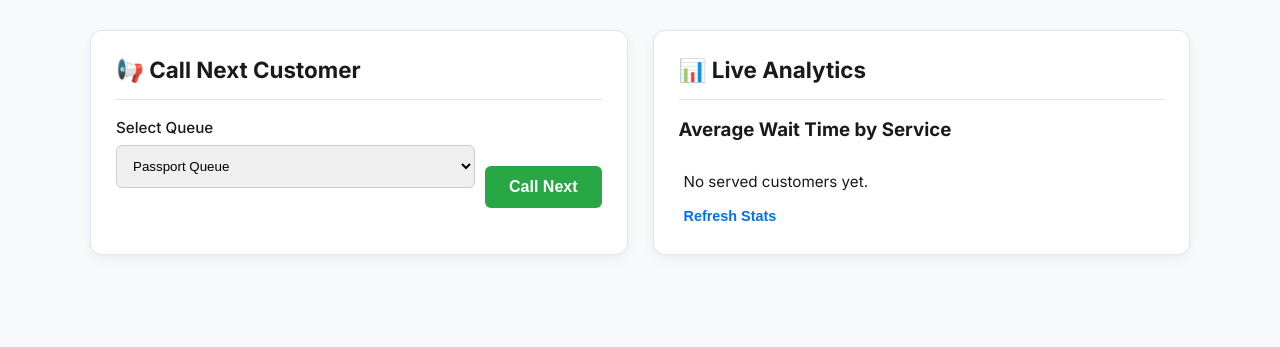
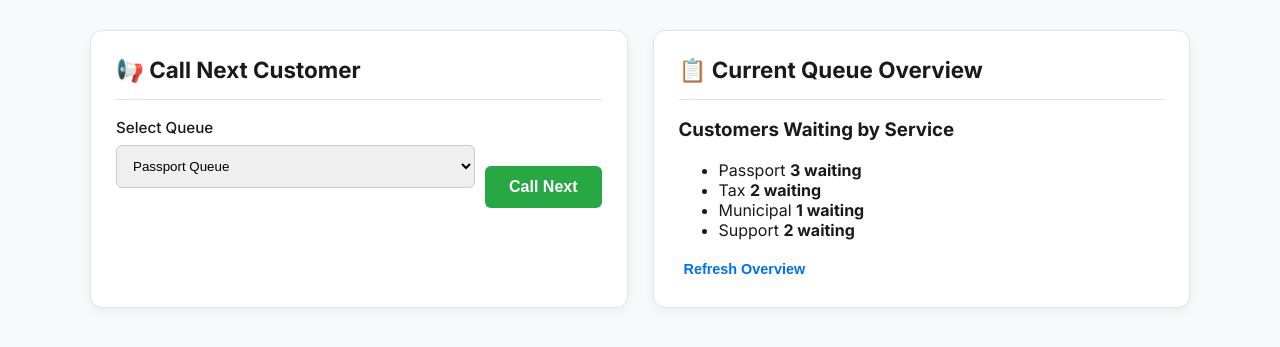
Before and after one commit to VictorImanuel2/211-SmartQueue, a Flask app: page /admin in a window 1280 px wide. Shown: the part 251-598 px from the top of the page. Run offline with Flask 3, Linux system fonts and the light colour scheme; data that the repository does not hold is empty.

Commit message:
Current queue overview
La til admin funksjon som viser hvor mange som er i køen

```diff
--- a/app.py
+++ b/app.py
@@ -6,21 +6,18 @@
 #     QueueManager instance (see smartqueue/queues.py).
 #   - Two user-facing pages: customer kiosk (/) and admin dashboard (/admin),
 #     rendered via Jinja2 templates in templates/.
-#   - Four JSON API endpoints under /api/ are consumed by static/script.js:
-#       POST /api/ticket      — issue a new ticket (normal or priority)
-#       GET  /api/status/<id>  — check position & estimated wait
-#       POST /api/serve        — admin calls next customer from a queue
-#       GET  /api/analytics    — average wait time per service
+#   - JSON API endpoints under /api/ are consumed by static/script.js:
+#       POST /api/ticket          — issue a new ticket (normal or priority)
+#       GET  /api/status/<id>     — check position & estimated wait
+#       POST /api/serve           — admin calls next customer from a queue
+#       GET  /api/queue           — get queue details for a given service
+#       GET  /api/queue-overview  — get current waiting counts by service
 #   - Data models (Ticket, Customer, ServiceType) are in smartqueue/models.py.
-#   - Analytics logic is in smartqueue/analytics.py.
 #   - No database; everything resets on server restart.
 # =============================================================================
 
 from flask import Flask, render_template, request, jsonify
 from smartqueue.queues import QueueManager
-from smartqueue.analytics import rank_services_by_avg_wait
-from smartqueue.models import ServiceType
-import threading
 
 app = Flask(__name__)
 
@@ -30,13 +27,14 @@ manager = QueueManager()
 # Pre-populate with more diverse data for a better demo
 try:
     print("Pre-populating queue with mock data...")
+
     # Passport queue
     manager.issue_ticket("u1", "Alice", "passport", priority_level=0)
     manager.issue_ticket("u2", "Bob", "passport", priority_level=0)
-    manager.issue_ticket("u3", "Charlie", "passport", priority_level=5) # Priority
+    manager.issue_ticket("u3", "Charlie", "passport", priority_level=5)  # Priority
 
     # Tax queue
-    manager.issue_ticket("u4", "Diana", "tax", priority_level=8) # High Priority
+    manager.issue_ticket("u4", "Diana", "tax", priority_level=8)  # High Priority
     manager.issue_ticket("u5", "Eve", "tax", priority_level=0)
 
     # Municipal queue
@@ -53,8 +51,8 @@ except Exception as e:
 
 @app.route('/')
 def home():
-    # Redirect to customer page by default
     return render_template('customer.html')
+
 
 @app.route('/admin')
 def admin():
@@ -74,7 +72,6 @@ def create_ticket():
         priority = int(data.get('priority', 0))
 
         ticket = manager.issue_ticket(user_id, name, service, priority_level=priority)
-
         position, wait = manager.get_position(ticket.ticket_id)
 
         return jsonify({
@@ -90,6 +87,7 @@ def create_ticket():
     except Exception as e:
         return jsonify({'success': False, 'error': str(e)}), 500
 
+
 @app.route('/api/status/<ticket_id>', methods=['GET'])
 def get_status(ticket_id):
     pos, wait = manager.get_position(ticket_id)
@@ -104,6 +102,7 @@ def get_status(ticket_id):
         'customer': ticket.customer.name,
         'service': ticket.service.value
     })
+
 
 @app.route('/api/serve', methods=['POST'])
 def serve_next():
@@ -125,13 +124,49 @@ def serve_next():
     else:
         return jsonify({'success': False, 'message': 'No customers waiting'}), 404
 
-@app.route('/api/analytics', methods=['GET'])
-def get_analytics():
-    stats = rank_services_by_avg_wait(manager)
+
+@app.route('/api/queue', methods=['GET'])
+def get_queue():
+    service = request.args.get('service', 'passport')
+    try:
+        queue = manager.get_queue(service)
+        return jsonify({
+            'success': True,
+            'queue': [
+                {
+                    'ticket_id': t.ticket_id,
+                    'name': t.customer.name,
+                    'priority': t.priority_level
+                }
+                for t in queue
+            ]
+        })
+    except Exception as e:
+        return jsonify({'success': False, 'error': str(e)}), 500
+
+
+@app.route('/api/queue-overview', methods=['GET'])
+def get_queue_overview():
+    services = ['passport', 'tax', 'municipal', 'support']
+    queues = []
+
+    for service in services:
+        waiting_count = 0
+
+        for ticket in manager.active_tickets_by_id.values():
+            if ticket.service.value == service and ticket.status == "WAITING":
+                waiting_count += 1
+
+        queues.append({
+            'service': service,
+            'waiting_count': waiting_count
+        })
+
     return jsonify({
         'success': True,
-        'stats': [{'service': s, 'avg_wait': w} for s, w in stats]
+        'queues': queues
     })
+
 
 if __name__ == '__main__':
     app.run(debug=True, port=5000)
--- a/static/script.js
+++ b/static/script.js
@@ -3,24 +3,17 @@
 //
 // Consumed by both customer.html and admin.html (loaded via _layout.html).
 // Each function maps 1-to-1 to a Flask API endpoint:
-//   takeTicket()   → POST /api/ticket     (customer kiosk)
-//   checkStatus()  → GET  /api/status/:id (customer kiosk)
-//   serveNext()    → POST /api/serve      (admin dashboard)
-//   refreshStats() → GET  /api/analytics  (admin dashboard)
+//   takeTicket()           → POST /api/ticket          (customer kiosk)
+//   checkStatus()          → GET  /api/status/:id      (customer kiosk)
+//   serveNext()            → POST /api/serve           (admin dashboard)
+//   refreshQueueOverview() → GET  /api/queue-overview  (admin dashboard)
 //
 // Page-specific listeners are attached in each template's <script> block;
 // DOMContentLoaded below provides a fallback if elements exist on the page.
-//
-// AI-assisted: The async/await fetch patterns in takeTicket(), checkStatus(),
-// serveNext(), and refreshStats() were generated by ChatGPT from a description
-// of the Flask API endpoints, then adapted to match our DOM element IDs.
 // =============================================================================
 
 document.addEventListener('DOMContentLoaded', () => {
     console.log("NoQ Loaded");
-
-    // Attach event listeners if the elements exist on the current page
-    // This prevents errors when switching between customer and admin views
 
     // Customer page elements
     const getTicketBtn = document.getElementById('getTicketBtn');
@@ -39,11 +32,10 @@ document.addEventListener('DOMContentLoaded', () => {
         serveNextBtn.addEventListener('click', serveNext);
     }
 
-    const refreshStatsBtn = document.getElementById('refreshStatsBtn');
-    if (refreshStatsBtn) {
-        refreshStatsBtn.addEventListener('click', refreshStats);
-        // Initial Load for admin page
-        refreshStats();
+    const refreshQueueBtn = document.getElementById('refreshQueueBtn');
+    if (refreshQueueBtn) {
+        refreshQueueBtn.addEventListener('click', refreshQueueOverview);
+        refreshQueueOverview();
     }
 });
 
@@ -52,12 +44,12 @@ async function takeTicket() {
     const name = nameInput.value.trim() || "Guest";
     const service = document.getElementById('custService').value;
     const isPriority = document.getElementById('custPriority').checked;
-    const priority = isPriority ? 5 : 0; // Assign a default priority level of 5 if checked
+    const priority = isPriority ? 5 : 0;
 
     try {
         const res = await fetch('/api/ticket', {
             method: 'POST',
-            headers: {'Content-Type': 'application/json'},
+            headers: { 'Content-Type': 'application/json' },
             body: JSON.stringify({
                 name: name,
                 service: service,
@@ -79,11 +71,9 @@ async function takeTicket() {
         const result = document.getElementById('ticketResult');
         result.classList.remove('hidden');
 
-        // Clear inputs
         nameInput.value = "";
         document.getElementById('custPriority').checked = false;
-
-    } catch(e) {
+    } catch (e) {
         console.error("Error taking ticket:", e);
         alert("Error: " + e.message);
     }
@@ -92,7 +82,10 @@ async function takeTicket() {
 async function checkStatus() {
     const idInput = document.getElementById('checkId');
     const id = idInput.value.trim();
-    if (!id) return alert("Please enter a Ticket ID");
+
+    if (!id) {
+        return alert("Please enter a Ticket ID");
+    }
 
     try {
         const res = await fetch(`/api/status/${id}`);
@@ -113,8 +106,7 @@ async function checkStatus() {
 
         const result = document.getElementById('statusResult');
         result.classList.remove('hidden');
-
-    } catch(e) {
+    } catch (e) {
         console.error("Error checking status:", e);
         alert("An error occurred while checking the status.");
     }
@@ -126,7 +118,7 @@ async function serveNext() {
     try {
         const res = await fetch('/api/serve', {
             method: 'POST',
-            headers: {'Content-Type': 'application/json'},
+            headers: { 'Content-Type': 'application/json' },
             body: JSON.stringify({ service: service })
         });
 
@@ -134,50 +126,54 @@ async function serveNext() {
 
         if (data.success) {
             const t = data.ticket;
+
             document.getElementById('servingTicket').textContent = t.id;
             document.getElementById('servingName').textContent = t.customer;
 
             const result = document.getElementById('serveResult');
             result.classList.remove('hidden');
 
-            // Auto refresh stats
-            refreshStats();
+            refreshQueueOverview();
         } else {
             alert(data.message || "Queue is empty for this service!");
-            // Optionally hide the serving box if queue is empty
             document.getElementById('serveResult').classList.add('hidden');
-}
-    } catch(e) {
+        }
+    } catch (e) {
         console.error("Error serving next:", e);
         alert("An error occurred while serving the next customer.");
     }
 }
 
-async function refreshStats() {
+async function refreshQueueOverview() {
     try {
-        const res = await fetch('/api/analytics');
+        const res = await fetch('/api/queue-overview');
+
         if (!res.ok) {
             throw new Error(`HTTP error! status: ${res.status}`);
         }
+
         const data = await res.json();
 
-        const list = document.getElementById('statsList');
-        if (!list) return; // In case we're on a page without this element
+        const list = document.getElementById('queueOverviewList');
+        if (!list) return;
 
-        list.innerHTML = ""; // Clear current stats
+        list.innerHTML = "";
 
-        if (data.success && data.stats.length > 0) {
-            data.stats.forEach(s => {
+        if (data.success && data.queues.length > 0) {
+            data.queues.forEach(q => {
                 const li = document.createElement('li');
-                li.innerHTML = `<span>${s.service.charAt(0).toUpperCase() + s.service.slice(1)}</span> <strong>${s.avg_wait.toFixed(1)} min</strong>`;
+                li.innerHTML = `<span>${q.service.charAt(0).toUpperCase() + q.service.slice(1)}</span> <strong>${q.waiting_count} waiting</strong>`;
                 list.appendChild(li);
             });
         } else {
-            list.innerHTML = "<li>No served customers yet.</li>";
+            list.innerHTML = "<li>No customers currently waiting.</li>";
         }
-    } catch(e) {
-        console.error("Error refreshing stats:", e);
-        const list = document.getElementById('statsList');
-        if(list) list.innerHTML = "<li>Error loading stats.</li>";
+    } catch (e) {
+        console.error("Error refreshing queue overview:", e);
+
+        const list = document.getElementById('queueOverviewList');
+        if (list) {
+            list.innerHTML = "<li>Error loading queue overview.</li>";
+        }
     }
 }
--- a/templates/admin.html
+++ b/templates/admin.html
@@ -34,15 +34,15 @@
         </div>
     </section>
 
-    <!-- Live Analytics Section -->
-    <section class="card live-analytics-card">
-        <h2>📊 Live Analytics</h2>
-        <div class="analytics-preview">
-            <h3>Average Wait Time by Service</h3>
-            <ul id="statsList">
-                <li>No served customers yet.</li>
+    <!-- Current Queue Overview Section -->
+    <section class="card queue-overview-card">
+        <h2>📋 Current Queue Overview</h2>
+        <div class="queue-overview-preview">
+            <h3>Customers Waiting by Service</h3>
+            <ul id="queueOverviewList">
+                <li>Loading queue overview...</li>
             </ul>
-            <button id="refreshStatsBtn" class="btn text-btn">Refresh Stats</button>
+            <button id="refreshQueueBtn" class="btn text-btn">Refresh Overview</button>
         </div>
     </section>
 </main>
@@ -50,11 +50,9 @@
 
 {% block extra_js %}
 <script>
-    // Specific event listeners for this page
     document.getElementById('serveNextBtn').addEventListener('click', serveNext);
-    document.getElementById('refreshStatsBtn').addEventListener('click', refreshStats);
+    document.getElementById('refreshQueueBtn').addEventListener('click', refreshQueueOverview);
 
-    // Initial Load for admin page
-    refreshStats();
+    refreshQueueOverview();
 </script>
 {% endblock %}
```
